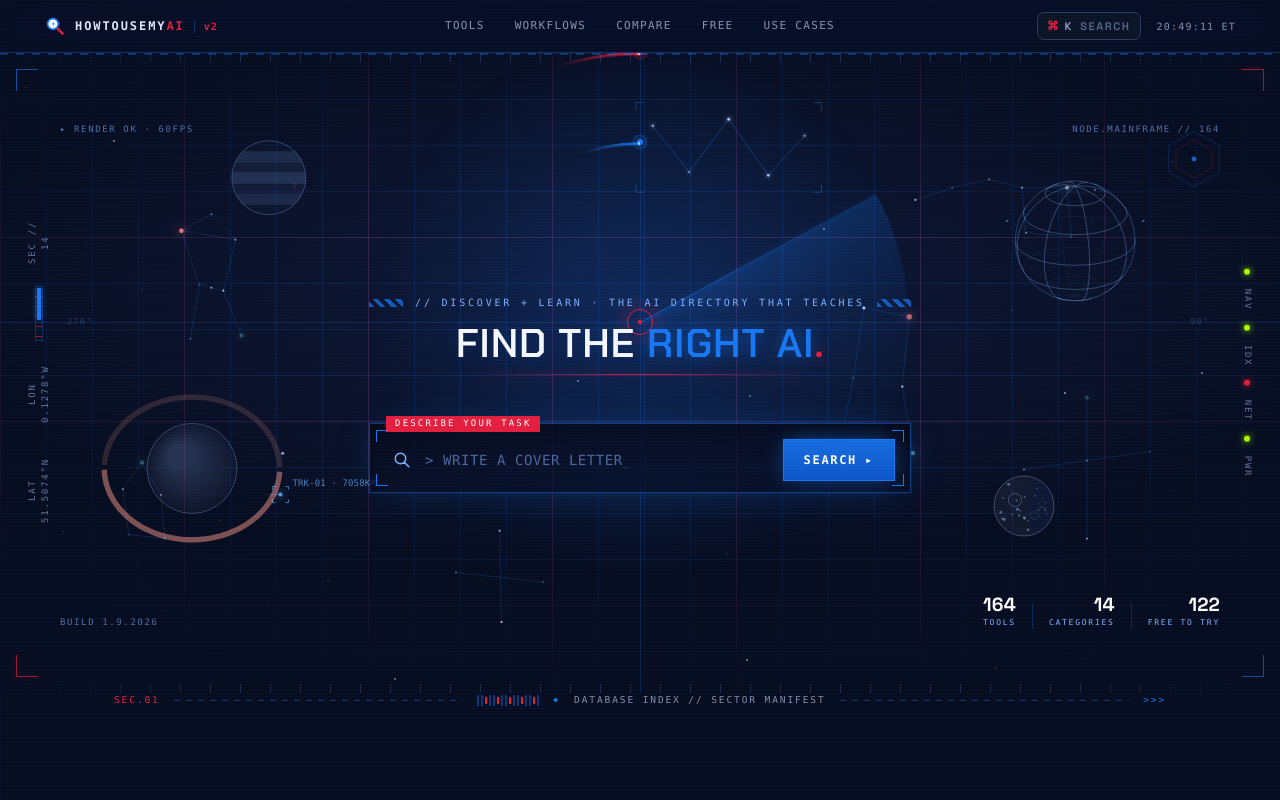
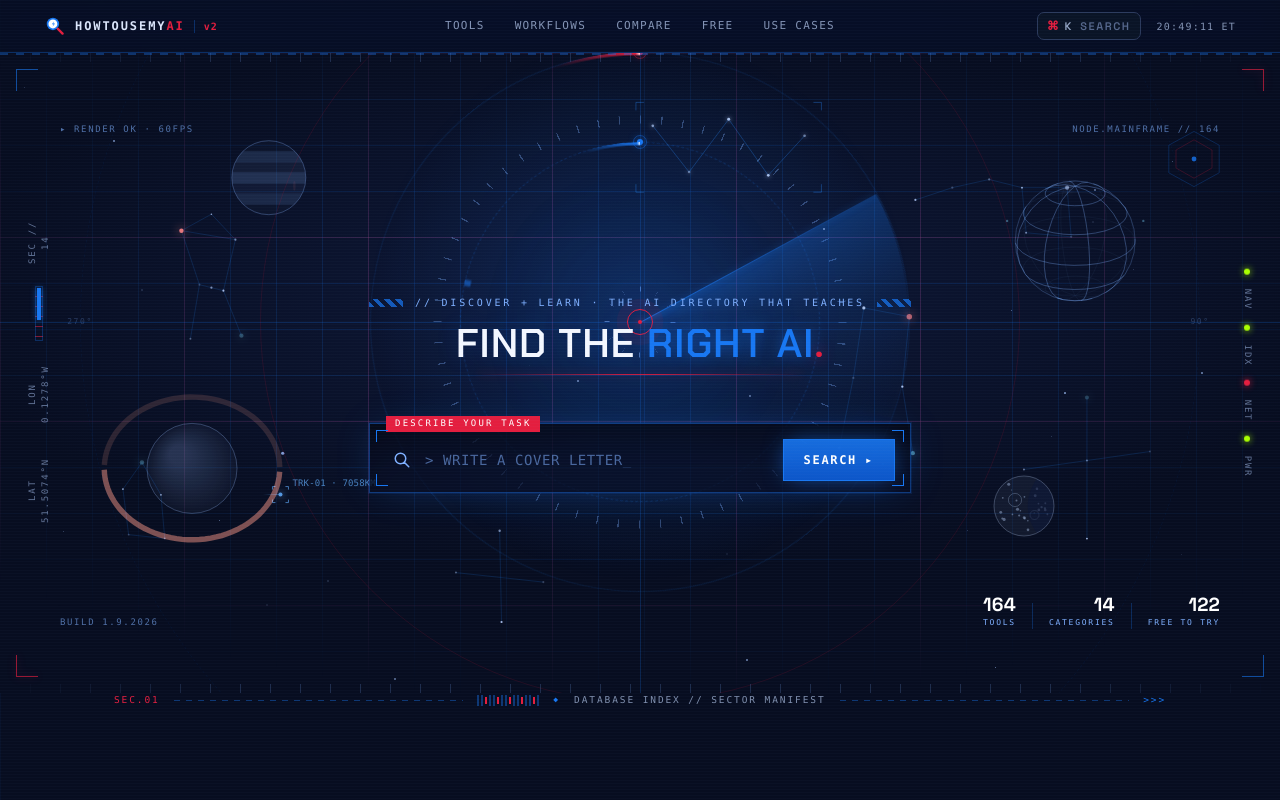
Before and after one commit to crithitlel/howtousemyai, a Next.js app: page /v2 in a window 1280 px wide. Shown: the top 800 px of the page. Built offline with nearby package versions, Linux system fonts and the light colour scheme.

Commit message:
Revert "Declutter hero: remove concentric radar rings, dim radar sweep"
This reverts commit 714a4ee55a57c7b83ba73c52c993679152627b63.

```diff
--- a/app/globals.css
+++ b/app/globals.css
@@ -1116,12 +1116,12 @@ body.v2-shell .starfield { display: none; }
 .v2-sweep { position: absolute; top: 50%; left: 50%; width: 540px; height: 540px; transform: translate(-50%,-50%);
   border-radius: 50%; animation: v2-spin 5.5s linear infinite;
   background: conic-gradient(from 0deg,
-    rgba(24,119,242,0.21) 0deg, rgba(24,119,242,0.07) 22deg, transparent 56deg, transparent 360deg);
+    rgba(24,119,242,0.30) 0deg, rgba(24,119,242,0.10) 22deg, transparent 56deg, transparent 360deg);
   -webkit-mask: radial-gradient(circle, #000 0 268px, transparent 269px);
           mask: radial-gradient(circle, #000 0 268px, transparent 269px); }
 .v2-sweep::before { content: ""; position: absolute; top: 0; left: 50%; width: 1px; height: 50%;
-  transform-origin: bottom center; background: linear-gradient(to top, rgba(24,119,242,0.49), transparent);
-  box-shadow: 0 0 6px rgba(24,119,242,0.35); }
+  transform-origin: bottom center; background: linear-gradient(to top, rgba(24,119,242,0.7), transparent);
+  box-shadow: 0 0 6px rgba(24,119,242,0.5); }
 
 /* crosshair lines */
 .v2-cross { position: absolute; z-index: 0; pointer-events: none; background: rgba(24,119,242,0.22); }
--- a/app/v2/page.tsx
+++ b/app/v2/page.tsx
@@ -312,8 +312,13 @@ export default function V2Page() {
         </div>
 
         <div className="v2-rings" aria-hidden="true">
-          {/* dimmed rotating radar sweep — kept for the "live system" feel */}
+          <span className="v2-breath" />
+          <span className="v2-ring v2-ring-1" />
+          <span className="v2-ring v2-ring-2" />
+          <span className="v2-ring v2-ring-3" />
+          <span className="v2-measure" />
           <span className="v2-sweep" />
+          <span className="v2-ring-tick" />
           {/* orbital satellite indicators */}
           <span className="v2-orbit v2-orbit-1"><i className="v2-sat" /></span>
           <span className="v2-orbit v2-orbit-2"><i className="v2-sat v2-sat-red" /></span>
@@ -321,6 +326,8 @@ export default function V2Page() {
           {/* signal pulses traveling along circular paths */}
           <span className="v2-signal" />
           <span className="v2-signal v2-signal-red" />
+          {/* rotating compass around center reticle */}
+          <span className="v2-compass" />
         </div>
 
         <div className="v2-cross v2-cross-x" aria-hidden="true" />
```
